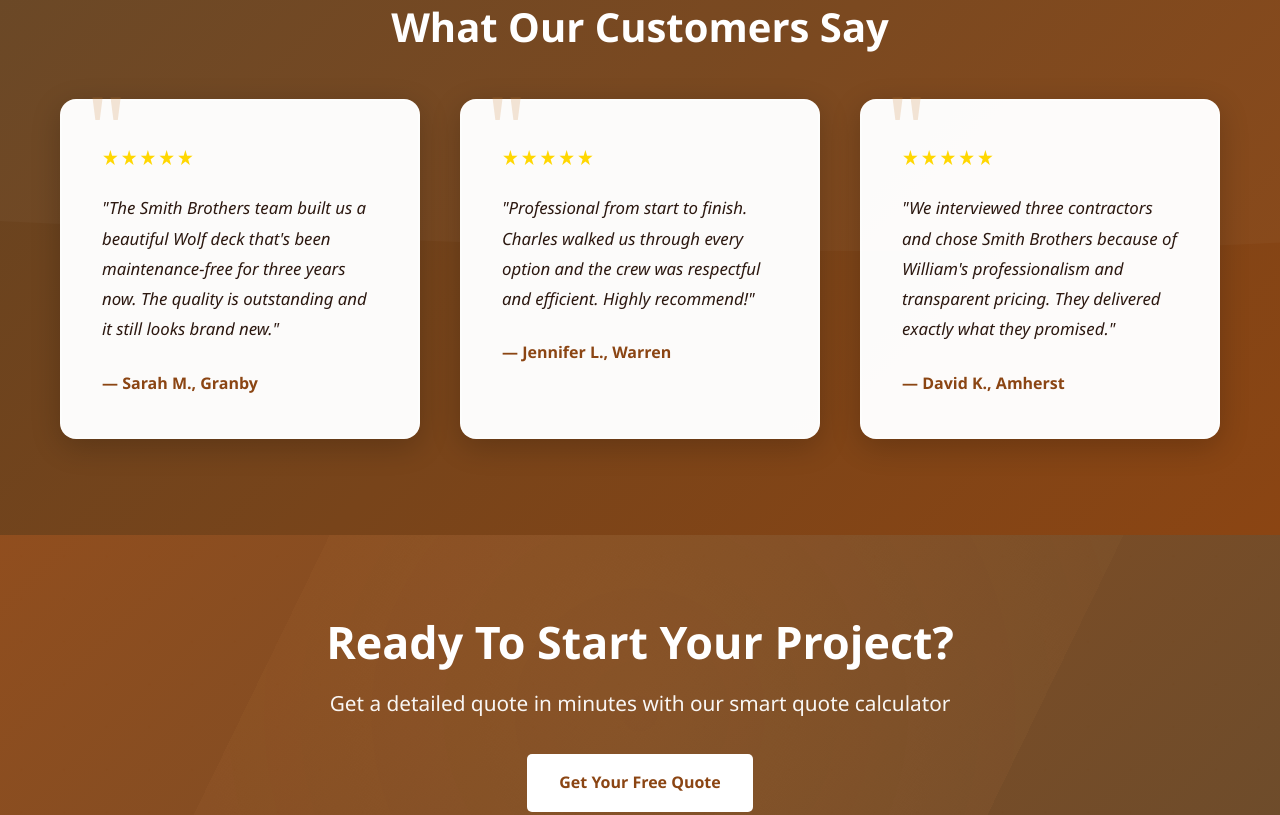
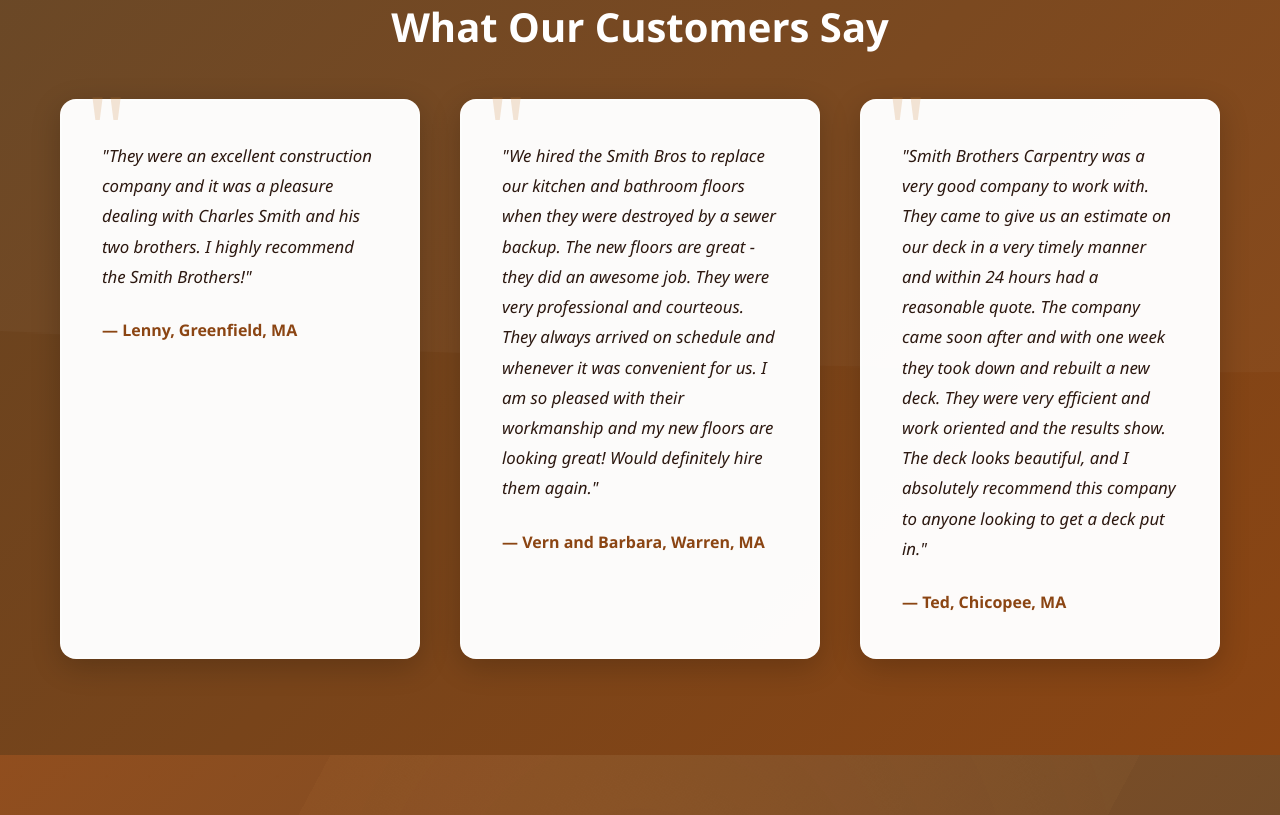
Before and after one commit to rustthomas12/Smithbros, a website: page public/index.html in a window 1280 px wide. Shown: the part 3292-4107 px from the top of the page. Drawn offline with Linux system fonts and the light colour scheme.

Commit message:
Update customer testimonials in index.html

```diff
--- a/public/index.html
+++ b/public/index.html
@@ -213,19 +213,16 @@
             <h2 class="section-title slide-up">What Our Customers Say</h2>
             <div class="testimonials-grid">
                 <div class="testimonial-card slide-up">
-                    <div class="stars">★★★★★</div>
-                    <p class="testimonial-text">"The Smith Brothers team built us a beautiful Wolf deck that's been maintenance-free for three years now. The quality is outstanding and it still looks brand new."</p>
-                    <p class="testimonial-author">— Sarah M., Granby</p>
+                    <p class="testimonial-text">"They were an excellent construction company and it was a pleasure dealing with Charles Smith and his two brothers. I highly recommend the Smith Brothers!"</p>
+                    <p class="testimonial-author">— Lenny, Greenfield, MA</p>
                 </div>
                 <div class="testimonial-card slide-up">
-                    <div class="stars">★★★★★</div>
-                    <p class="testimonial-text">"Professional from start to finish. Charles walked us through every option and the crew was respectful and efficient. Highly recommend!"</p>
-                    <p class="testimonial-author">— Jennifer L., Warren</p>
+                    <p class="testimonial-text">"We hired the Smith Bros to replace our kitchen and bathroom floors when they were destroyed by a sewer backup. The new floors are great - they did an awesome job. They were very professional and courteous. They always arrived on schedule and whenever it was convenient for us. I am so pleased with their workmanship and my new floors are looking great! Would definitely hire them again."</p>
+                    <p class="testimonial-author">— Vern and Barbara, Warren, MA</p>
                 </div>
                 <div class="testimonial-card slide-up">
-                    <div class="stars">★★★★★</div>
-                    <p class="testimonial-text">"We interviewed three contractors and chose Smith Brothers because of William's professionalism and transparent pricing. They delivered exactly what they promised."</p>
-                    <p class="testimonial-author">— David K., Amherst</p>
+                    <p class="testimonial-text">"Smith Brothers Carpentry was a very good company to work with. They came to give us an estimate on our deck in a very timely manner and within 24 hours had a reasonable quote. The company came soon after and with one week they took down and rebuilt a new deck. They were very efficient and work oriented and the results show. The deck looks beautiful, and I absolutely recommend this company to anyone looking to get a deck put in."</p>
+                    <p class="testimonial-author">— Ted, Chicopee, MA</p>
                 </div>
             </div>
         </div>
```
